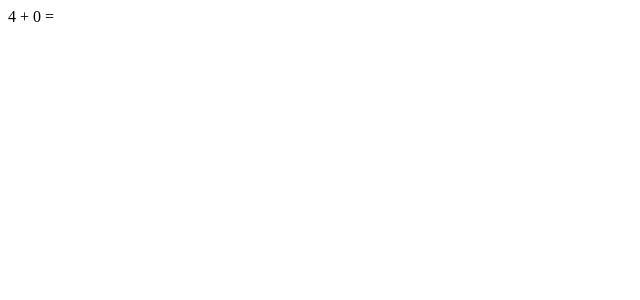
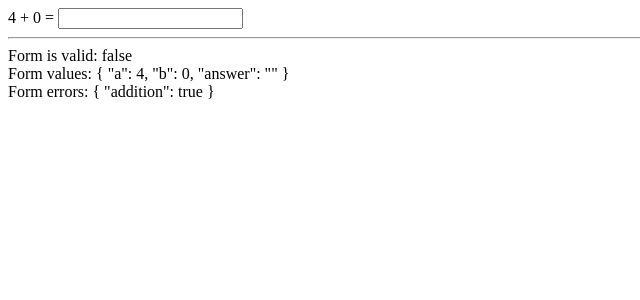
Before and after one commit to miha-9111/math-form, an Angular app: page / in a window 1280 px wide. Shown: the top 300 px of the page, without its empty margins (0-640 px from the left). Built offline with nearby package versions, Linux system fonts and the light colour scheme.

Commit message:
Adding Custom Validation

```diff
--- a/src/app/equation/equation.component.html
+++ b/src/app/equation/equation.component.html
@@ -1,3 +1,9 @@
 <form [formGroup]="mathForm">
   {{ a }} + {{ b }} =
+  <input formControlName="answer">
 </form>
+
+<hr>
+<div>Form is valid: {{ mathForm.valid }}</div>
+<div>Form values: {{ mathForm.value | json }}</div>
+<div>Form errors: {{ mathForm.errors | json }}</div>
--- a/src/app/equation/equation.component.ts
+++ b/src/app/equation/equation.component.ts
@@ -1,5 +1,5 @@
 import { Component } from '@angular/core';
-import { FormGroup, FormControl } from "@angular/forms";
+import { AbstractControl, FormGroup, FormControl } from "@angular/forms";
 
 @Component({
   selector: 'app-equation',
@@ -11,7 +11,18 @@ export class EquationComponent {
     a: new FormControl(this.randomNumber()),
     b: new FormControl(this.randomNumber()),
     answer: new FormControl('')
-  });
+  },
+  [
+    (form: AbstractControl) => {
+      const { a, b, answer } = form.value;
+      if (a + b === parseInt(answer)) {
+        return null;
+      }
+
+      return { addition: true };
+    }
+  ]
+  );
 
   get a() {
     return this.mathForm.value.a;
```
